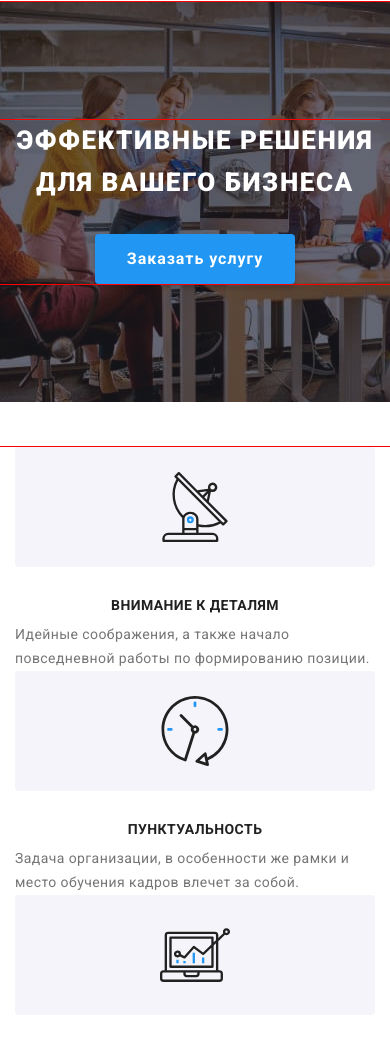
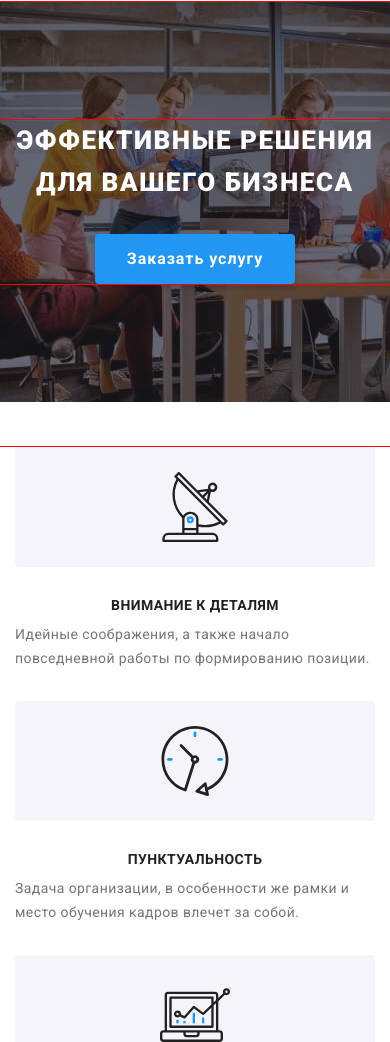
Before and after one commit to Nezvinskyi/goit-markup-hw-08, a plain HTML site: page index.html in a window 390 px wide. Shown: the part 71-1113 px from the top of the page. Drawn offline with nearby package versions, Linux system fonts and the light colour scheme.

Commit message:
Corrects margins in features section

```diff
--- a/sass/layout/_features.scss
+++ b/sass/layout/_features.scss
@@ -12,8 +12,14 @@
   }
 
   &-item {
-    margin-right: 15px;
-    margin-left: 15px;
+    @media screen and (max-width: 767px) {
+      margin-right: 15px;
+      margin-left: 15px;
+
+      &:not(:last-child) {
+        margin-bottom: 30px;
+      }
+    }
 
     @media screen and (min-width: 768px) {
       margin: 15px;
```
Also changed, not shown: css/main.css, css/main.min.css, 2 other files.
